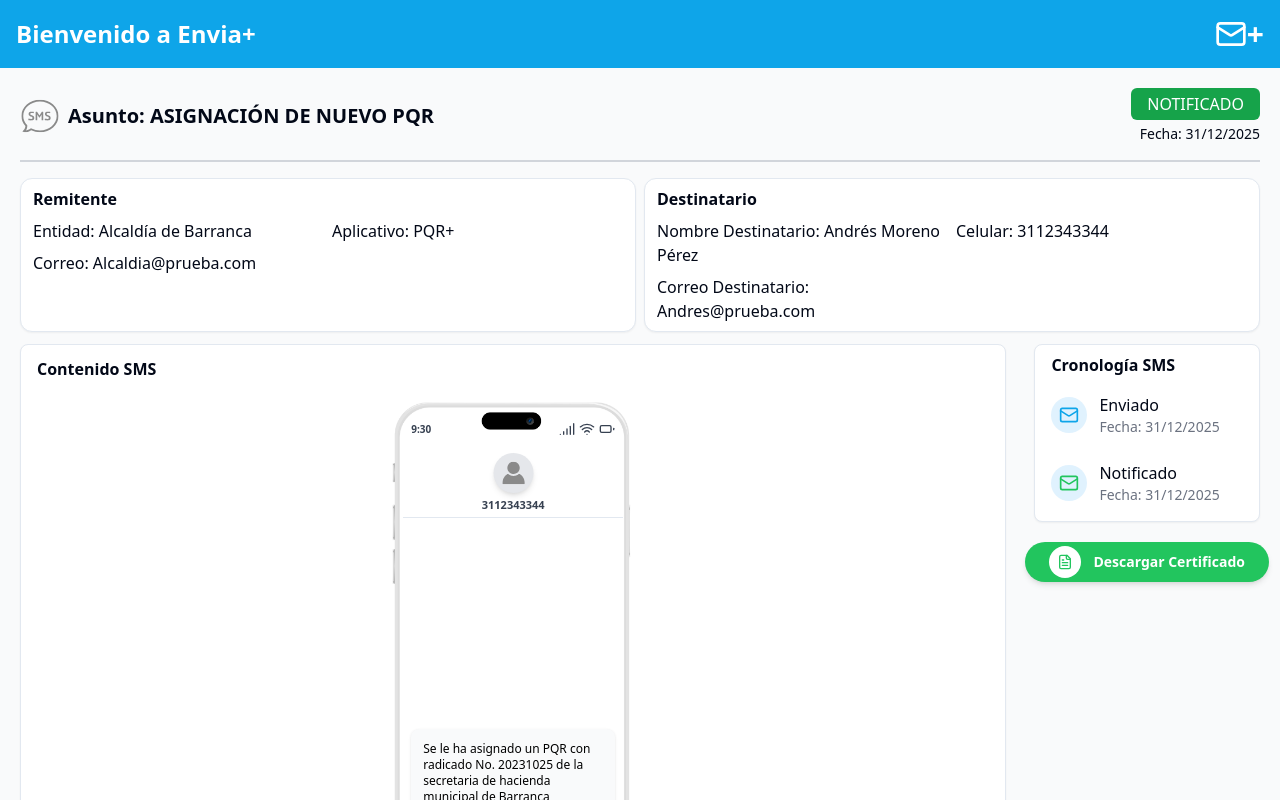
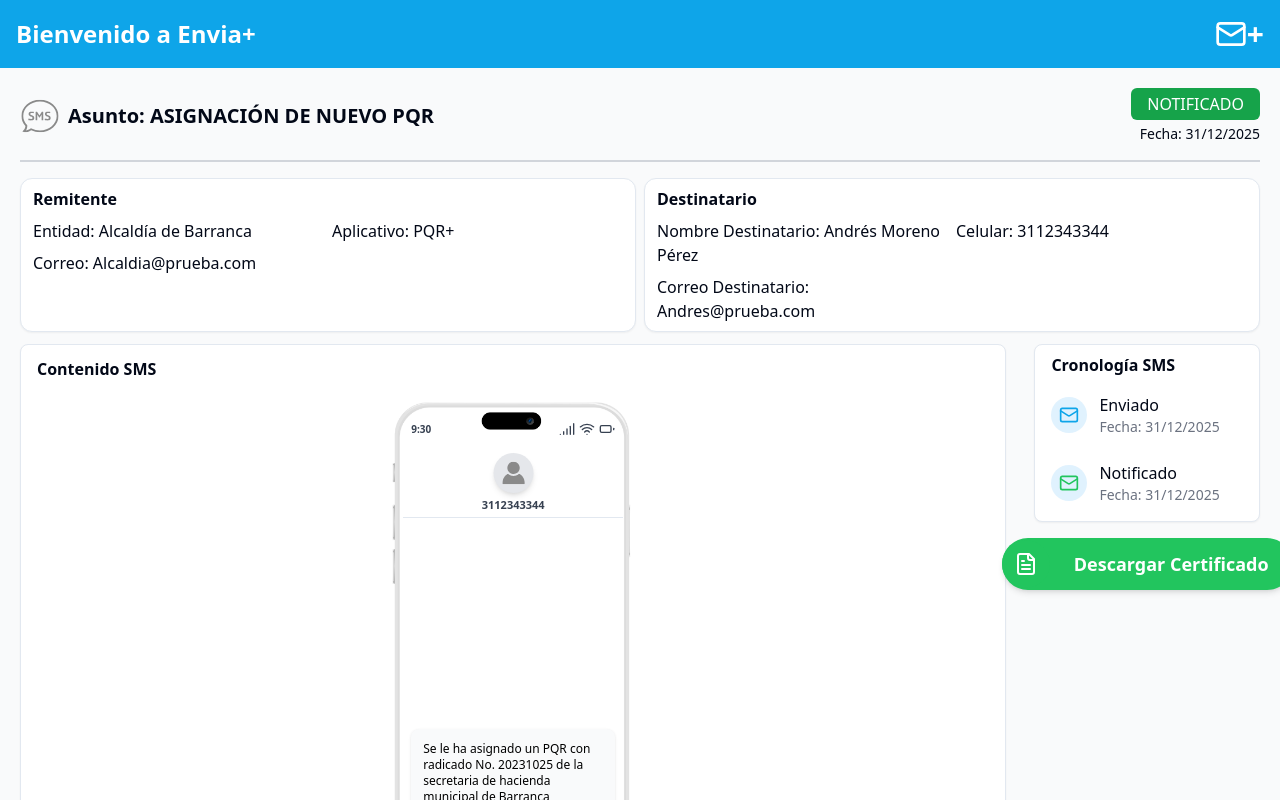
Before and after one commit to joshuascott0521/CertiEnvio, a Next.js app: page /mensaje-sms/1 in a window 1280 px wide. Shown: the top 800 px of the page. Built offline with nearby package versions, Linux system fonts and the light colour scheme.

Commit message:
Modificacion boton descarga certficiado - vista sms

```diff
--- a/app/mensaje-sms/[id]/page.tsx
+++ b/app/mensaje-sms/[id]/page.tsx
@@ -210,19 +210,23 @@ export default function MensajeSMSPage({ params }: MensajeSMSPageProps) {
                 </div>
               </Card>
               {/* Botón de descarga */}
-              <div className="flex justify-center p-5">
-                <Button className="bg-green-500 hover:bg-green-600 text-white font-semibold px-6 py-2 rounded-full flex items-center gap-3 shadow-md transition">
-                  <div className="bg-white rounded-full p-2">
-                    <FileText className="h-5 w-5 text-green-500" />
-                  </div>
-                  Descargar Certificado
-                </Button>
+              <div className="flex items-center justify-center w-full p-4">
+                <button className="flex items-center bg-green-500 text-white rounded-full hover:bg-green-600 transition-all max-w-full sm:max-w-fit shadow-md">
 
+                  {/* Ícono PDF */}
+                  <span className="flex items-center justify-center p-2 sm:p-3 rounded-full bg-green-500">
+                    <FileText className="h-5 w-5 sm:h-6 sm:w-6" />
+                  </span>
+
+                  {/* Texto */}
+                  <span className="px-3 sm:px-4 md:px-6 py-2 sm:py-2.5 md:py-3 font-semibold text-sm sm:text-base md:text-lg whitespace-nowrap">
+                    Descargar Certificado
+                  </span>
+                </button>
               </div>
+
             </div>
           </div>
-
-
         </div>
       </div>
     </div>
```
